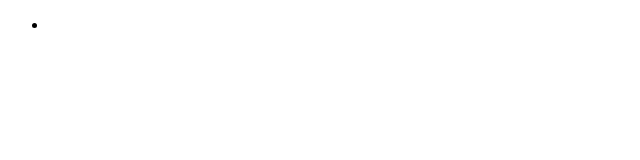
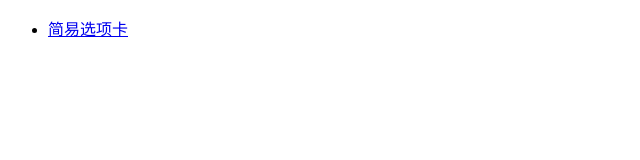
Before and after one commit to qnecl08/zuoye, a plain HTML site: page index.html in a window 1280 px wide. Shown: the whole page, without its empty margins (0-640 px from the left). Drawn offline with Linux system fonts and the light colour scheme.

Commit message:
简易选项卡

```diff
--- a/index.html
+++ b/index.html
@@ -11,8 +11,7 @@
 
 <body>
 <ul>
-    <li><a href="02简易选项卡.html
-        "></a></li>
+    <li><a href="02简易选项卡.html">简易选项卡</a></li>
 </ul>
 </body>
 
```
